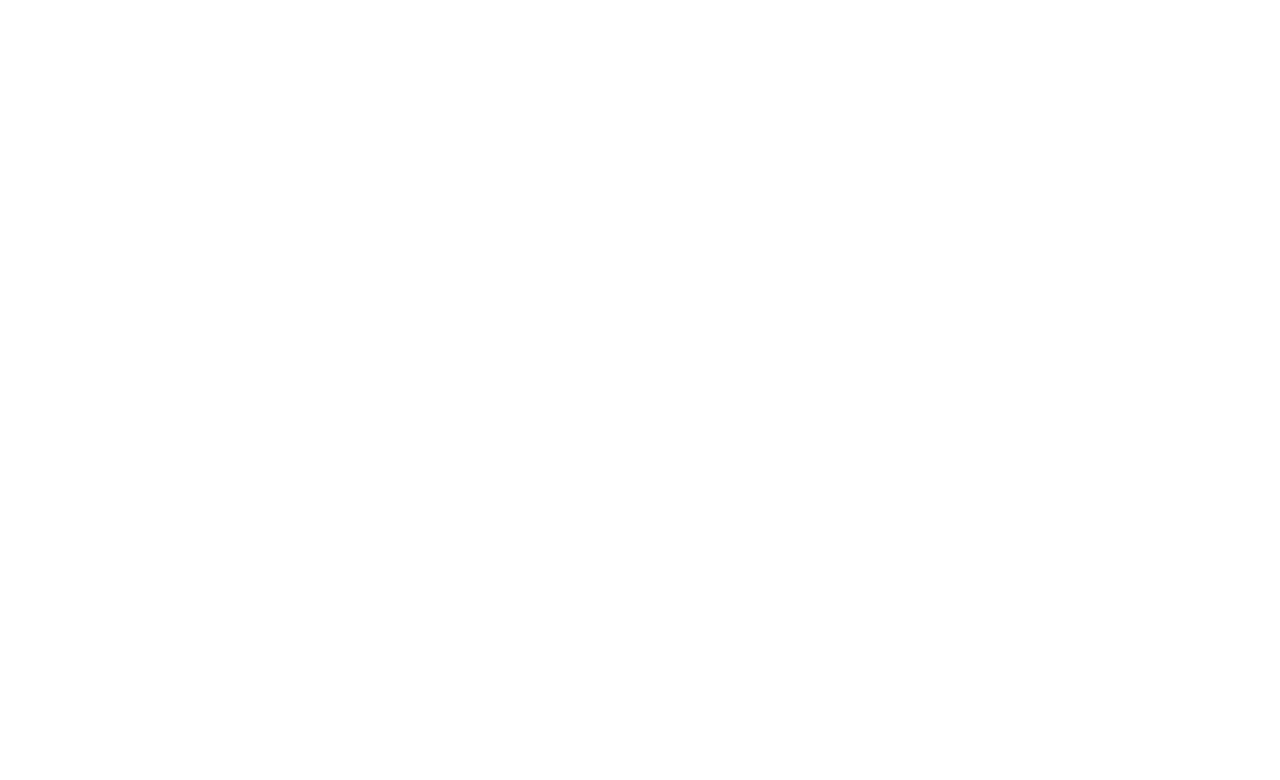
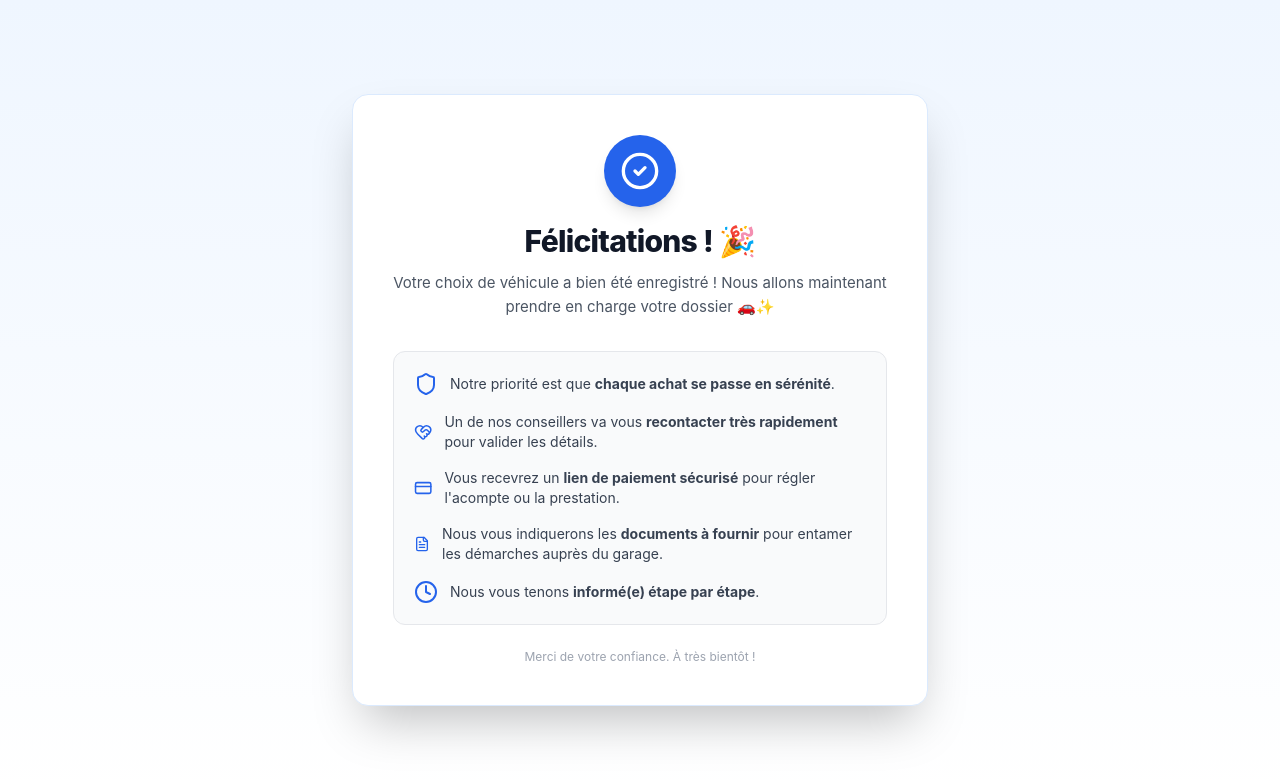
Before and after one commit to BryanParisot/CRM_TRUST_FRONT, a React app: page /client-link/1/success in a window 1280 px wide. Before the commit this address had no page. Shown: the top 780 px of the page. Built offline with nearby package versions, Linux system fonts and the light colour scheme; the HTML template or start-up script is replaced by a standard one.

Commit message:
feat(succes) : add page succes after checklist validate clients

```diff
--- a/src/App.tsx
+++ b/src/App.tsx
@@ -11,6 +11,7 @@
 import Login from "./pages/login"; // 👈
 import Metrics from './pages/Metrics';
 import ClientChecklistPage from "./pages/ClientChecklistPage";
+import ClientSuccessPage from "./pages/ClientSuccessPage";
 
 
 export function App() {
@@ -23,6 +24,7 @@
           <Route path="/client-link/:token/confirmation" element={<ClientSelectionConfirmation />} />
           <Route path="/client-link/:token/select" element={<ClientPublicPage />} />
           <Route path="/client-link/:token/checklist" element={<ClientChecklistPage />} />
+          <Route path="/client-link/:token/success" element={<ClientSuccessPage />} />
           <Route path="/login" element={<Login />} />
           {/* Protégé par layout */}
           <Route element={<Layout />}>
--- a/src/pages/ClientChecklistPage.tsx
+++ b/src/pages/ClientChecklistPage.tsx
@@ -9,6 +9,7 @@
 import { useParams } from "react-router-dom";
 import toast from "react-hot-toast";
 import ClientVehicleCard, { Vehicle } from "../components/ClientVehicleCard";
+import ClientSelectionLoadingModal from "../components/ClientSelectionLoadingModal";
 
 // Mock checklist data
 const MOCK_CHECKLIST = [
@@ -67,6 +68,7 @@
     const { token } = useParams();
     const [selectedVehicleId, setSelectedVehicleId] = useState<number | null>(null);
     const [confirming, setConfirming] = useState(false);
+    const [showLoadingModal, setShowLoadingModal] = useState(false);
 
     const handleSelect = (id: number) => {
         setSelectedVehicleId(id);
@@ -82,12 +84,18 @@
         // Simulate API call
         setTimeout(() => {
             setConfirming(false);
-            toast.success("Véhicule sélectionné avec succès !");
-            // Redirect or show next step
+            setShowLoadingModal(true);
         }, 1500);
     };
 
     return (
+        <>
+            <ClientSelectionLoadingModal
+                isOpen={showLoadingModal}
+                onFinish={() => {
+                    window.location.href = `/client-link/${token}/success`;
+                }}
+            />
             <div className="min-h-screen bg-gray-50 py-10 px-4 flex flex-col items-center">
                 <div className="w-full max-w-6xl space-y-8">
 
@@ -191,5 +199,6 @@
 
                 </div>
             </div>
+        </>
     );
 }
--- /dev/null
+++ b/src/pages/ClientSuccessPage.tsx
@@ -0,0 +1,73 @@
+import { CheckCircle2, Shield, HeartHandshake, FileText, Clock, CreditCard } from "lucide-react";
+
+const ClientSuccessPage: React.FC = () => {
+    return (
+        <div className="min-h-screen bg-gradient-to-b from-blue-50 to-white flex items-center justify-center px-4">
+            <div className="bg-white shadow-2xl rounded-2xl max-w-xl w-full p-10 text-center border border-blue-100">
+
+                {/* Icone */}
+                <div className="flex justify-center mb-4">
+                    <div className="bg-blue-600 text-white p-4 rounded-full shadow-lg">
+                        <CheckCircle2 className="w-10 h-10" />
+                    </div>
+                </div>
+
+                {/* Title */}
+                <h1 className="text-3xl font-extrabold text-gray-900 tracking-tight">
+                    Félicitations ! 🎉
+                </h1>
+
+                <p className="mt-3 text-gray-600 leading-relaxed text-[15px]">
+                    Votre choix de véhicule a bien été enregistré !
+                    Nous allons maintenant prendre en charge votre dossier 🚗✨
+                </p>
+
+                {/* Bloc explication */}
+                <div className="mt-8 bg-gray-50 border border-gray-200 rounded-xl p-5 text-left space-y-4">
+
+                    <div className="flex items-center space-x-3">
+                        <Shield className="w-6 h-6 text-blue-600" />
+                        <p className="text-gray-700 text-sm">
+                            Notre priorité est que <strong>chaque achat se passe en sérénité</strong>.
+                        </p>
+                    </div>
+
+                    <div className="flex items-center space-x-3">
+                        <HeartHandshake className="w-6 h-6 text-blue-600" />
+                        <p className="text-gray-700 text-sm">
+                            Un de nos conseillers va vous <strong>recontacter très rapidement</strong> pour valider les détails.
+                        </p>
+                    </div>
+
+                    <div className="flex items-center space-x-3">
+                        <CreditCard className="w-6 h-6 text-blue-600" />
+                        <p className="text-gray-700 text-sm">
+                            Vous recevrez un <strong>lien de paiement sécurisé</strong> pour régler l'acompte ou la prestation.
+                        </p>
+                    </div>
+
+                    <div className="flex items-center space-x-3">
+                        <FileText className="w-6 h-6 text-blue-600" />
+                        <p className="text-gray-700 text-sm">
+                            Nous vous indiquerons les <strong>documents à fournir</strong> pour entamer les démarches auprès du garage.
+                        </p>
+                    </div>
+
+                    <div className="flex items-center space-x-3">
+                        <Clock className="w-6 h-6 text-blue-600" />
+                        <p className="text-gray-700 text-sm">
+                            Nous vous tenons <strong>informé(e) étape par étape</strong>.
+                        </p>
+                    </div>
+                </div>
+
+                {/* Footer note */}
+                <p className="mt-6 text-xs text-gray-400">
+                    Merci de votre confiance. À très bientôt !
+                </p>
+            </div>
+        </div>
+    );
+};
+
+export default ClientSuccessPage;
```
Lines whose indentation alone changed are shown as unchanged.
